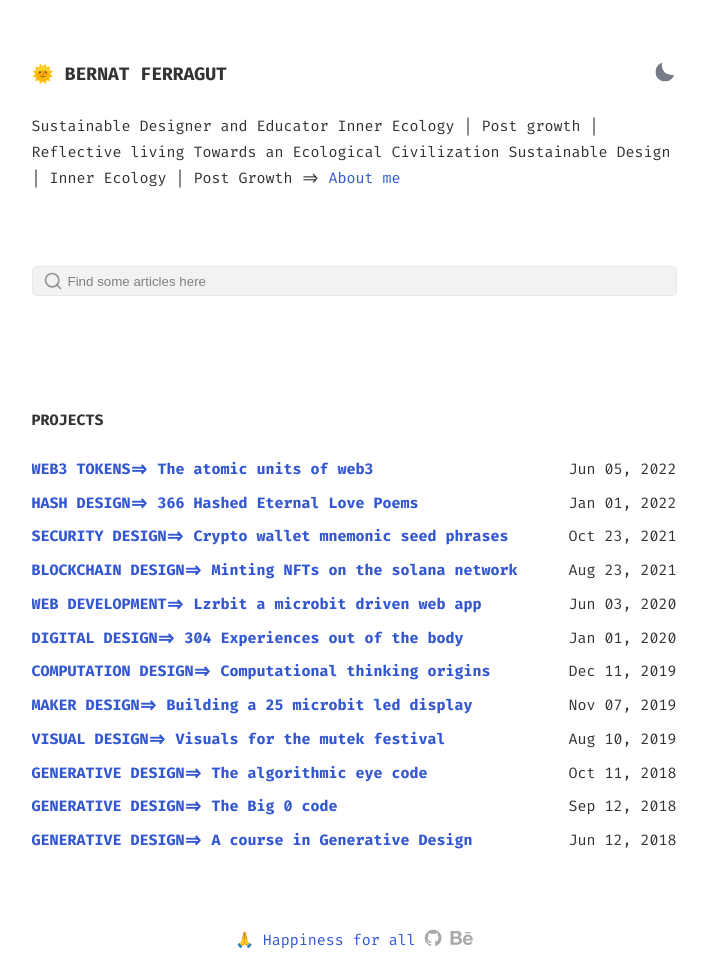
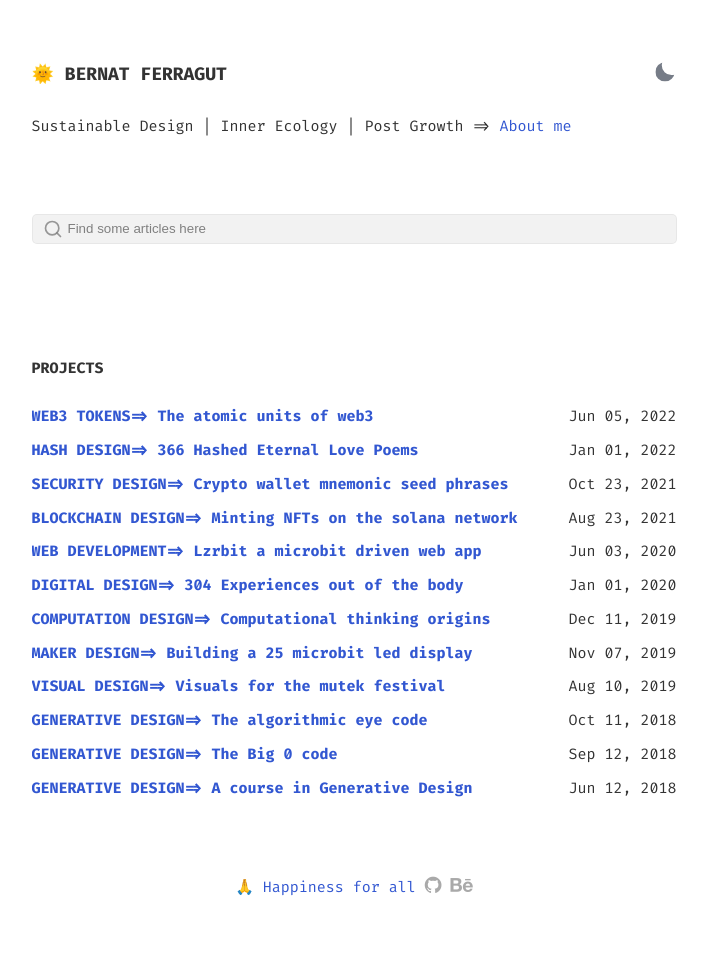
Before and after one commit to bernatferragut/WEB2, a Jekyll site: the page built from index.html, in a window 1280 px wide. Shown: the whole page, without its empty margins (286-994 px from the left). Built offline with Jekyll 4.4.1, drawn with Linux system fonts in a browser that asks for light colours; after the commit the page ends 916 px from its top, so only the background shows below that.

Commit message:
Update index.html
Bio Changes

```diff
--- a/index.html
+++ b/index.html
@@ -9,11 +9,6 @@ layout: default
         </button>
     </div>
     <div class="bio">
-        Sustainable Designer and Educator
-
-Inner Ecology | Post growth | Reflective living
-
-Towards an Ecological Civilization
         Sustainable Design | Inner Ecology | Post Growth => <a href="{{ site.baseurl }}/about"> About me</a>
         </p>
     </div>
```
